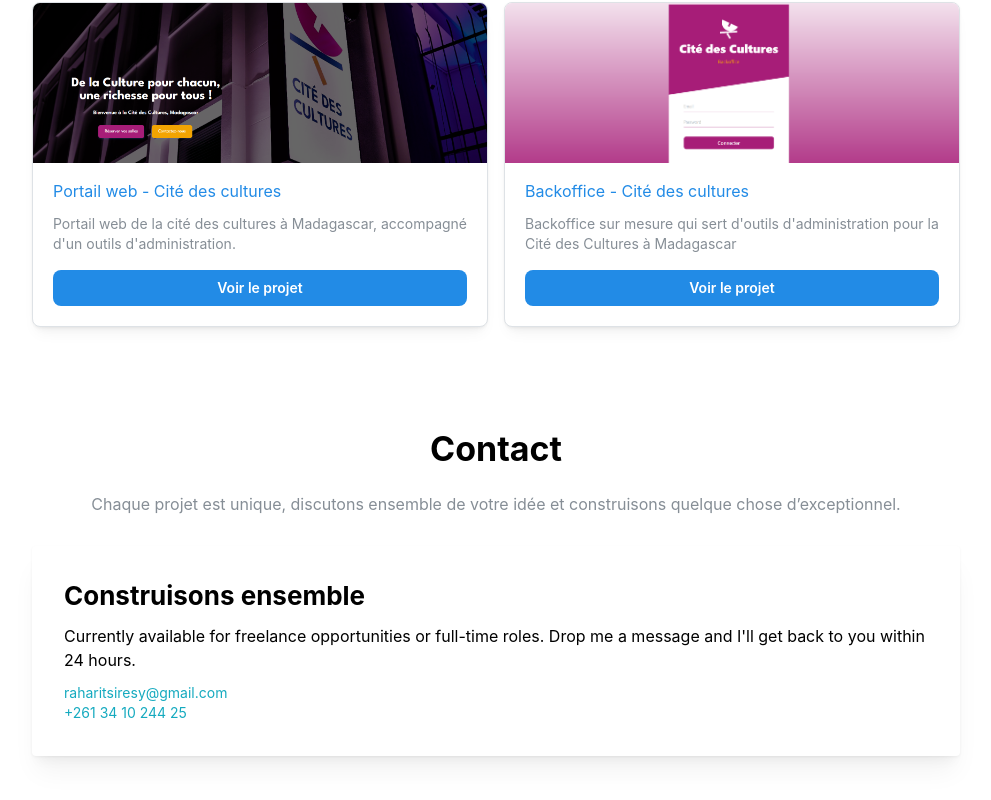
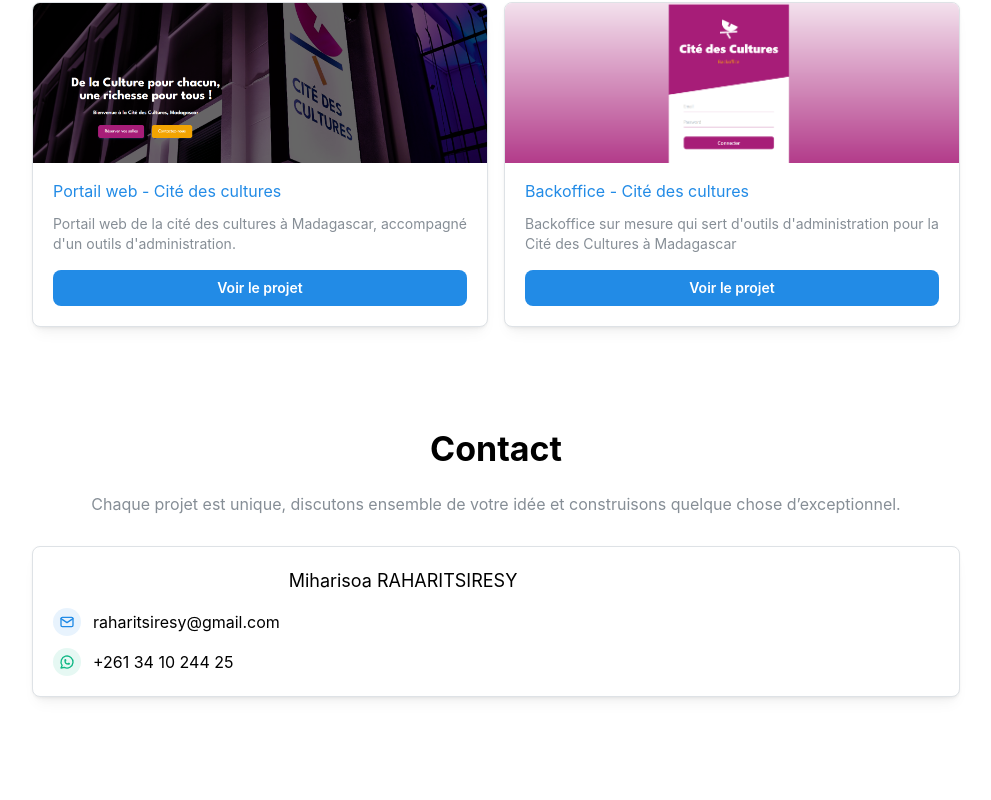
Before and after one commit to Miharisoa/portfolio, a React (Vite) app: page / in a window 1280 px wide. Shown: the part 1790-2590 px from the top of the page, without its empty margins (144-1135 px from the left). Built offline with nearby package versions, Linux system fonts and the light colour scheme.

Commit message:
contact form

```diff
--- a/src/pages/landing/components/contact-form.tsx
+++ b/src/pages/landing/components/contact-form.tsx
@@ -1,4 +1,5 @@
-import { Grid, Paper, Space, Text, Title } from "@mantine/core";
+import { Card, Group, Stack, ThemeIcon, Text } from "@mantine/core";
+import { IconMail, IconBrandWhatsapp } from "@tabler/icons-react";
 // import { Button, Grid, Paper, Space, Stack, Text, Textarea, TextInput, Title } from "@mantine/core";
 // import { useState } from "react";
 
@@ -29,42 +30,52 @@
     // }
 
     return (
-        <Paper shadow="md" p="xl" ta="left" id="contact">
-            <Grid>
-                <Grid.Col span={{base: 12}}>
-                    <Title order={2}>Construisons ensemble</Title>
-                    <Space h={10}/>
-                    <Text size="md">Currently available for freelance opportunities or full-time roles. Drop me a message and I'll get back to you within 24 hours.</Text>
-                    <Space h={10}/>
-                    <Text size="sm" c="cyan">raharitsiresy@gmail.com</Text>
-                    <Text size="sm" c="cyan">+261 34 10 244 25</Text>
-                </Grid.Col>
-                {/* <Grid.Col span={{base: 12, md: 6}}>
-                    <Stack>
-                        <TextInput
-                            label="Votre nom"
-                            value={formData.name}
-                            onChange={(e) => handleChange("name")(e.currentTarget.value)}
-                            required
-                        />
-                        <TextInput
-                            label="Votre e-mail"
-                            value={formData.email}
-                            onChange={(e) => handleChange("email")(e.currentTarget.value)}
-                            required
-                        />
-                        <Textarea
-                            label="Message"
-                            value={formData.message}
-                            onChange={(e) => handleChange("message")(e.currentTarget.value)}
-                            rows={10}>
-                        </Textarea>
-                    <Button mt="md" onClick={handleMailto}>Envoyer</Button>
-                    </Stack>
-                </Grid.Col> */}
-            </Grid>
-        </Paper>
+        <ContactCard
+          name="Miharisoa RAHARITSIRESY"
+          email="raharitsiresy@gmail.com"
+          phone="+261 34 10 244 25"
+          whatsapp="0341024425"
+        />
     );
 }
 
 export default ContactForm;
+
+interface ContactCardProps {
+  name: string;
+  email: string;
+  phone: string;
+  whatsapp?: string; // numéro complet sans + ni espaces
+}
+
+export function ContactCard({ name, email, phone, whatsapp }: ContactCardProps) {
+  return (
+    <Card shadow="sm" padding="lg" radius="md" withBorder>
+      <Stack gap="sm">
+        <Text w={700} size="lg">{name}</Text>
+
+        <Group gap="sm" align="center">
+          <ThemeIcon color="blue" variant="light" radius="xl">
+            <IconMail size={16} />
+          </ThemeIcon>
+          <Text>
+            <a href={`mailto:${email}`} style={{ textDecoration: 'none', color: 'inherit' }}>
+              {email}
+            </a>
+          </Text>
+        </Group>
+
+        <Group gap="sm" align="center">
+          <ThemeIcon color="teal" variant="light" radius="xl">
+            <IconBrandWhatsapp size={16} />
+          </ThemeIcon>
+          <Text>
+            <a href={`https://wa.me/${whatsapp}?text=${encodeURIComponent("Bonjour, je souhaite vous contacter")}`} style={{ textDecoration: 'none', color: 'inherit' }}>
+              {phone}
+            </a>
+          </Text>
+        </Group>
+      </Stack>
+    </Card>
+  );
+}
--- a/src/pages/landing/components/hero.tsx
+++ b/src/pages/landing/components/hero.tsx
@@ -15,7 +15,7 @@
             </Text>
 
             <Group mt="lg">
-                <Button size="md" component="a" href="https://wa.me/0341024425?text=Bonjour%20j'aimerais%20discuter%20de%20mon%20projet">Me contacter sur WhatsApp</Button>
+                <Button color="green" size="md" component="a" href="https://wa.me/0341024425?text=Bonjour%20j'aimerais%20discuter%20de%20mon%20projet">Me contacter sur WhatsApp</Button>
                 <Button size="md" variant="outline">Télécharger mon CV</Button>
             </Group>
         </Stack>
```
